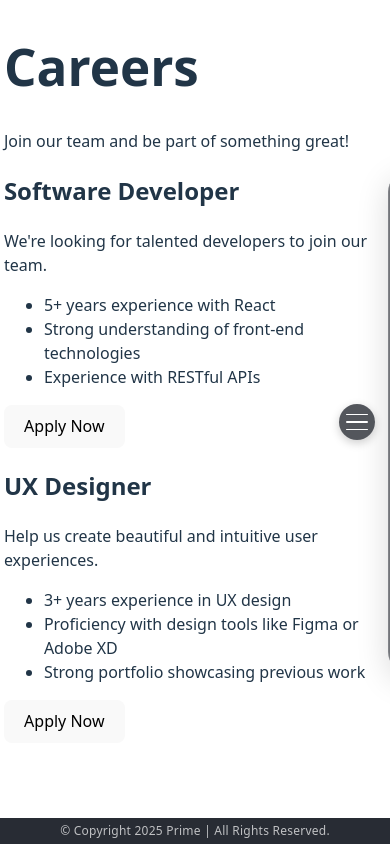
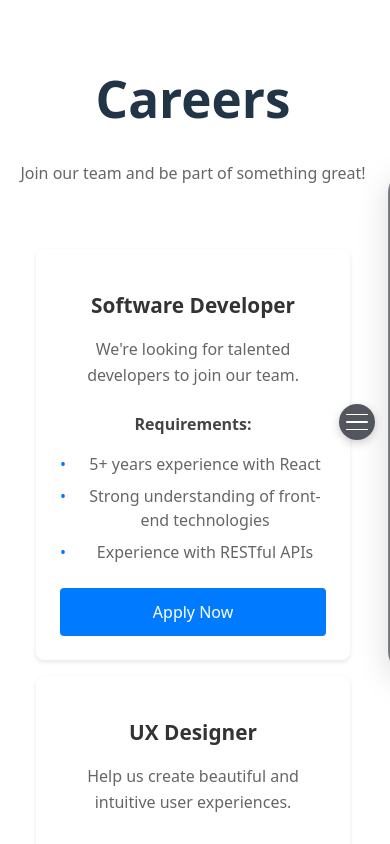
Before and after one commit to avinashkapudasi/SAS-SmartApproachSolutions, a React (Vite) app in the folder SAS/: page /careers in a window 390 px wide. Shown: the top 844 px of the page. Built offline with nearby package versions, Linux system fonts and the light colour scheme.

Commit message:
Applied Css to Carrers and made the teammbers details dyamic

```diff
--- a/SAS/src/App.jsx
+++ b/SAS/src/App.jsx
@@ -13,11 +13,16 @@ import {
 import { faLinkedin, faTwitter } from '@fortawesome/free-brands-svg-icons';
 import ContactUs from './components/ContactUs'
 import Loader from './components/Common/Loader/Loader'
+import { TeamMember } from './types/TeamMember';
+import teamData from './assets/data/teamMembers.json'
+
 
 function App() {
   useEffect(() => {
     document.title = "Smart Approach Solutions";
   }, []);
+
+  const teamMembers = TeamMember.fromJSONArray(teamData.team);
 
   return (
     <Router>
@@ -131,45 +136,26 @@ function App() {
               <p>Meet our dedicated team members who make everything possible.</p>
 
               <div className="team-grid">
-                <div className="team-member">
-                  <div className="member-image">
-                    <img src="/assets/ceo.jpg" alt="CEO" />
-                  </div>
-                  <h3>Sharma</h3>
-                  <p className="member-role">Chief Executive Officer</p>
-                  <p className="member-desc">With the best industry experience to offer, Sharma leads our company with vision and integrity.</p>
-                  <div className="member-social">
-                    <a href="#"><FontAwesomeIcon icon={faLinkedin} /></a>
-                    <a href="#"><FontAwesomeIcon icon={faTwitter} /></a>
-                  </div>
+                  {teamMembers.map((member, index) => (
+                    <div className="team-member" key={index}>
+                      <div className="member-image">
+                        <img src={member.image} alt={member.name} />
+                      </div>
+                      <h3>{member.name}</h3>
+                      <p className="member-role">{member.role}</p>
+                      <p className="member-desc">{member.description}</p>
+                      <div className="member-social">
+                        <a href={member.social.linkedin} target="_blank" rel="noopener noreferrer">
+                          <FontAwesomeIcon icon={faLinkedin} />
+                        </a>
+                        <a href={member.social.twitter} target="_blank" rel="noopener noreferrer">
+                          <FontAwesomeIcon icon={faTwitter} />
+                        </a>
+                      </div>
+                    </div>
+                  ))}
                 </div>
 
-                <div className="team-member">
-                  <div className="member-image">
-                    <img src="/assets/hr.jpg" alt="HR Director" />
-                  </div>
-                  <h3>Usha Sri</h3>
-                  <p className="member-role">HR Director</p>
-                  <p className="member-desc">Usha ensures we recruit and retain the best talent to provide outstanding customer support.</p>
-                  <div className="member-social">
-                    <a href="https://www.linkedin.com/in/ushasri-lanka-484077199/"><FontAwesomeIcon icon={faLinkedin} /></a>
-                    <a href="#"><FontAwesomeIcon icon={faTwitter} /></a>
-                  </div>
-                </div>
-
-                <div className="team-member">
-                  <div className="member-image">
-                    <img src="/assets/manager.jpg" alt="Operations Manager" />
-                  </div>
-                  <h3>AMAR</h3>
-                  <p className="member-role">Operations Manager</p>
-                  <p className="member-desc">Amar our daily operations and ensures we deliver exceptional service to all clients.</p>
-                  <div className="member-social">
-                    <a href="#"><FontAwesomeIcon icon={faLinkedin} /></a>
-                    <a href="#"><FontAwesomeIcon icon={faTwitter} /></a>
-                  </div>
-                </div>
-              </div>
             </section>
             <section id="contact">
               <h2>Contact Us</h2>
--- /dev/null
+++ b/SAS/src/assets/data/teamMembers.json
@@ -0,0 +1,34 @@
+{
+    "team": [
+      {
+        "name": "Sharma",
+        "role": "Chief Executive Officer",
+        "description": "With the best industry experience to offer, Sharma leads our company with vision and integrity.",
+        "image": "/assets/ceo.jpg",
+        "social": {
+          "linkedin": "https://www.linkedin.com/in/sharma-ceo",
+          "twitter": "https://twitter.com/sharmaCEO"
+        }
+      },
+      {
+        "name": "Usha Sri",
+        "role": "HR Director",
+        "description": "Usha ensures we recruit and retain the best talent to provide outstanding customer support.",
+        "image": "/assets/hr.jpg",
+        "social": {
+          "linkedin": "https://www.linkedin.com/in/ushasri-lanka-484077199/",
+          "twitter": "https://twitter.com/ushasriHR"
+        }
+      },
+      {
+        "name": "AMAR",
+        "role": "Operations Manager",
+        "description": "Amar our daily operations and ensures we deliver exceptional service to all clients.",
+        "image": "/assets/manager.jpg",
+        "social": {
+          "linkedin": "https://www.linkedin.com/in/amar-manager",
+          "twitter": "https://twitter.com/amarOPS"
+        }
+      }
+    ]
+  }
--- a/SAS/src/components/Careers.jsx
+++ b/SAS/src/components/Careers.jsx
@@ -2,6 +2,7 @@ import React, { useState } from 'react';
 import ApplicationModal from './ApplicationModal';
 import jobListingsData from '../assets/data/jobListings.json';
 import { JobListing } from '../types/JobListing';
+import styles from '../css/Careers.module.css';
 
 const Careers = () => {
   const [showForm, setShowForm] = useState(null);
@@ -12,26 +13,31 @@ const Careers = () => {
   };
 
   return (
-    <div className="careers-container">
+    <div className={styles.careersContainer}>
       <h1>Careers</h1>
-      <p>Join our team and be part of something great!</p>
+      <p className={styles.subtitle}>Join our team and be part of something great!</p>
 
-      <div className="job-listings">
+      <div className={styles.jobListingsGrid}>
         {jobListings.map((job, index) => (
-          <div className="job-card" key={index}>
+          <div className={styles.jobCard} key={index}>
+            <div className={styles.cardContent}>
               <h2>{job.title}</h2>
-            <p>{job.description}</p>
+              <p className={styles.description}>{job.description}</p>
+              <div className={styles.requirements}>
+                <h3>Requirements:</h3>
                 <ul>
                   {job.requirements.map((req, reqIndex) => (
                     <li key={reqIndex}>{req}</li>
                   ))}
                 </ul>
+              </div>
               <button
-              className="apply-btn"
+                className={styles.applyBtn}
                 onClick={() => handleApply(job.formUrl)}
               >
                 Apply Now
               </button>
+            </div>
           </div>
         ))}
       </div>
--- a/SAS/src/css/Careers.css
+++ /dev/null
@@ -1,167 +0,0 @@
-.form-modal {
-  position: fixed;
-  top: 0;
-  left: 0;
-  width: 100vw;
-  height: 100vh;
-  background: rgba(0, 0, 0, 0.5);
-  display: flex;
-  justify-content: center;
-  align-items: center;
-  z-index: 1000;
-}
-
-.modal-content {
-  background: white;
-  padding: 2%; /* Changed from 20px */
-  position: relative;
-  width: 90%;
-  max-width: 600px;
-  height: 80vh;
-  border-radius: 0.5em; /* Changed from 8px to em */
-  box-shadow: 0 0.2% 1% rgba(0, 0, 0, 0.1); /* Changed from 10px to % */
-}
-
-.close-btn {
-  position: absolute;
-  top: -7%; /* Changed from -40px to % */
-  right: 0;
-  background: white;
-  border: none;
-  width: 2em; /* Changed from 30px to em */
-  height: 2em; /* Changed from 30px to em */
-  border-radius: 50%;
-  cursor: pointer;
-  font-size: 1.2em; /* Changed from 20px to em */
-  display: flex;
-  align-items: center;
-  justify-content: center;
-  box-shadow: 0 0.2% 0.5% rgba(0, 0, 0, 0.2); /* Changed from 5px to % */
-}
-
-.modal-iframe {
-  width: 100%;
-  height: 100%;
-  border: none;
-  border-radius: 4px;
-}
-
-.careers-container {
-  padding: 2%;
-  max-width: 1200px;
-  margin: 0 auto;
-}
-
-.careers-container h1 {
-  color: #282c34;
-  margin-bottom: 2%;
-}
-
-.job-listings {
-  display: flex;
-  flex-wrap: wrap;
-  gap: 2%;
-}
-
-.job-card {
-  background-color: #f5f5f5;
-  border-radius: 0.5em; /* Changed from 8px to em */
-  padding: 2%;
-  margin-bottom: 2%;
-  width: 48%;
-  box-shadow: 0 0.2% 0.5% rgba(0, 0, 0, 0.1); /* Changed from 5px to % */
-}
-
-.job-card h2 {
-  color: #282c34;
-  margin-bottom: 1%;
-}
-
-.job-card p {
-  margin-bottom: 1%;
-}
-
-.job-card ul {
-  margin: 1% 0;
-  padding-left: 2%;
-}
-
-.job-card li {
-  margin-bottom: 0.5%;
-}
-
-.apply-btn {
-  background-color: #282c34;
-  color: white;
-  border: none;
-  padding: 1% 2%;
-  border-radius: 0.3em; /* Changed from 4px to em */
-  cursor: pointer;
-  margin-top: 1%;
-  transition: background-color 0.3s ease;
-}
-
-.apply-btn:hover {
-  background-color: #3e4451;
-}
-
-@media (max-width: 768px) {
-  .job-card {
-    width: 100%;
-  }
-}
-
-body {
-  margin: 0;
-  padding: 1.5%;
-  font-family: -apple-system, BlinkMacSystemFont, 'Segoe UI', 'Roboto', 'Oxygen',
-    'Ubuntu', 'Cantarell', 'Fira Sans', 'Droid Sans', 'Helvetica Neue',
-    sans-serif;
-  -webkit-font-smoothing: antialiased;
-  -moz-osx-font-smoothing: grayscale;
-}
-
-code {
-  font-family: source-code-pro, Menlo, Monaco, Consolas, 'Courier New',
-    monospace;
-}
-
-/* Popup style */
-.popup-box {
-  position: fixed;
-  background: #00000050;
-  width: 100%;
-  height: 100vh;
-  top: 0;
-  left: 0;
-}
-
-.box {
-  position: relative;
-  width: 70%;
-  margin: 0 auto;
-  height: auto;
-  max-height: 70vh;
-  margin-top: calc(100vh - 85vh - 2%);
-  background: #fff;
-  border-radius: 0.3em; /* Changed from 4px to em */
-  padding: 2%; /* Changed from 20px */
-  border: 1px solid #999;
-  overflow: auto;
-}
-
-.close-icon {
-  content: 'x';
-  cursor: pointer;
-  position: fixed;
-  right: calc(15% - 1.5em);
-  top: calc(100vh - 85vh - 4%);
-  background: #ededed;
-  width: 1.5em; /* Changed from 25px to em */
-  height: 1.5em; /* Changed from 25px to em */
-  border-radius: 50%;
-  line-height: 125%;
-  text-align: center;
-  border: 1px solid #999;
-  font-size: 1.2em; /* Changed from 20px to em */
-}
--- /dev/null
+++ b/SAS/src/css/Careers.module.css
@@ -0,0 +1,125 @@
+.careersContainer {
+  padding: 4rem 2rem;
+  max-width: 1200px;
+  margin: 0 auto;
+  text-align: center;
+}
+
+.subtitle {
+  text-align: center;
+  color: #666;
+  margin-bottom: 3rem;
+}
+
+.jobListingsGrid {
+  display: grid;
+  grid-template-columns: repeat(auto-fit, minmax(300px, 1fr));
+  gap: 2rem;
+  padding: 1rem;
+}
+
+.jobCard {
+  background: #fff;
+  border-radius: 8px;
+  box-shadow: 0 2px 4px rgba(0, 0, 0, 0.1);
+  transition: transform 0.2s ease, box-shadow 0.2s ease;
+  overflow: hidden;
+}
+
+.jobCard:hover {
+  transform: translateY(-5px);
+  box-shadow: 0 4px 8px rgba(0, 0, 0, 0.2);
+}
+
+.cardContent {
+  padding: 1.5rem;
+}
+
+.jobCard h2 {
+  color: #333;
+  margin-bottom: 1rem;
+  font-size: 1.5rem;
+}
+
+.description {
+  color: #666;
+  margin-bottom: 1.5rem;
+  line-height: 1.6;
+}
+
+.requirements {
+  margin-bottom: 1.5rem;
+}
+
+.requirements h3 {
+  color: #444;
+  margin-bottom: 0.5rem;
+  font-size: 1.1rem;
+}
+
+.requirements ul {
+  list-style-type: none;
+  padding-left: 0;
+}
+
+.requirements li {
+  color: #666;
+  margin-bottom: 0.5rem;
+  padding-left: 1.5rem;
+  position: relative;
+}
+
+.requirements li:before {
+  content: "•";
+  color: #007bff;
+  position: absolute;
+  left: 0;
+}
+
+.applyBtn {
+  width: 100%;
+  padding: 0.8rem;
+  background-color: #007bff;
+  color: white;
+  border: none;
+  border-radius: 4px;
+  font-size: 1rem;
+  cursor: pointer;
+  transition: background-color 0.2s ease;
+}
+
+.applyBtn:hover {
+  background-color: #0056b3;
+}
+
+/* Tablet View */
+@media (max-width: 768px) {
+  .jobListingsGrid {
+    grid-template-columns: repeat(2, 1fr);
+    gap: 1.5rem;
+  }
+
+  .careersContainer {
+    padding: 3rem 1.5rem;
+  }
+}
+
+/* Mobile View */
+@media (max-width: 480px) {
+  .jobListingsGrid {
+    grid-template-columns: 1fr;
+    gap: 1rem;
+  }
+
+  .careersContainer {
+    padding: 2rem 1rem;
+  }
+
+  .jobCard h2 {
+    font-size: 1.3rem;
+  }
+
+  .requirements h3 {
+    font-size: 1rem;
+  }
+}
--- /dev/null
+++ b/SAS/src/types/TeamMember.jsx
@@ -0,0 +1,23 @@
+export class TeamMember {
+    constructor(name, role, description, image, social) {
+      this.name = name;
+      this.role = role;
+      this.description = description;
+      this.image = image;
+      this.social = social;
+    }
+
+    static fromJSON(json) {
+      return new TeamMember(
+        json.name,
+        json.role,
+        json.description,
+        json.image,
+        json.social
+      );
+    }
+
+    static fromJSONArray(jsonArray) {
+      return jsonArray.map(json => TeamMember.fromJSON(json));
+    }
+  }
```
Lines whose indentation alone changed are shown as unchanged.
